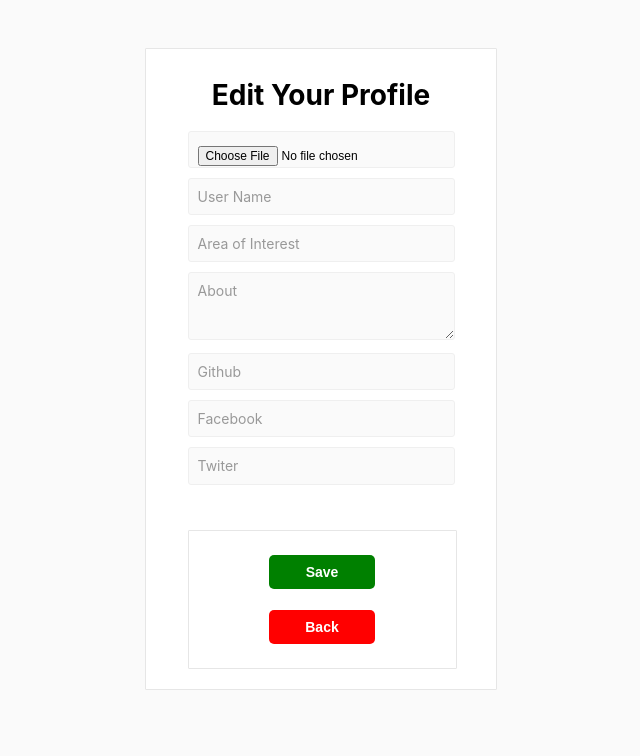
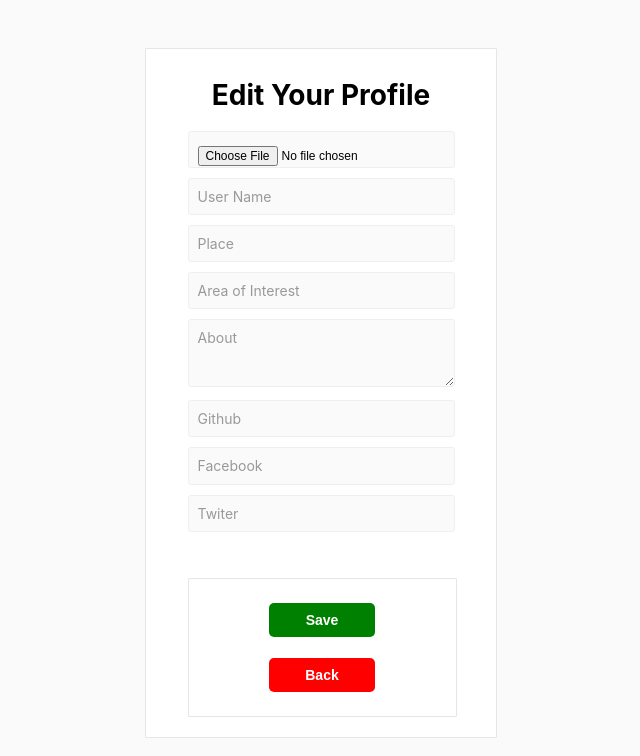
Before and after one commit to Rajeshkumar02/just_do_it, a React (Create React App) app: page /editprofile in a window 1280 px wide. Shown: the top 756 px of the page, without its empty margins (319-959 px from the left). Built offline with nearby package versions, Linux system fonts and the light colour scheme; no server answers.

Commit message:
place update in profile

```diff
--- a/src/components/Card.js
+++ b/src/components/Card.js
@@ -12,6 +12,7 @@ function Card() {
   const [error, setError] = useState([]);
   const [imgURL,setImgURL] = useState("");
   const [name,setName] = useState("");
+  const [place,setPlace] = useState("");
   const [about,setAbout] = useState("");
   const [aoi,setAoi] = useState("");
   const [twitter,setTwitter] = useState("");
@@ -22,6 +23,7 @@ function Card() {
     firebaseApp.firestore().collection(currentUser.uid).doc("profile").get().then((doc) => {
       setImgURL( doc.data().AvatarURL);
       setName(doc.data().Username);
+      setPlace(doc.data().Place);
       setAbout(doc.data().About);
       setAoi(doc.data().AreaofInterest);
       setTwitter(doc.data().Twitter);
@@ -38,7 +40,7 @@ function Card() {
       <Link to="/editprofile"><span className="pro">✎ Edit</span></Link>
         <img className="round" src={imgURL} alt="user" />
         <h3>{name}</h3>
-        <h6>New York</h6>
+        <h6>{place}</h6>
         <p>{aoi}</p>
         <p><SocialIcon url={github} />&nbsp;&nbsp;<SocialIcon url={facebook} />&nbsp;&nbsp;<SocialIcon url={twitter} /></p>
         <div className="About">
--- a/src/components/EditProfile.js
+++ b/src/components/EditProfile.js
@@ -10,6 +10,7 @@ function EditProfile() {
     const [image,setImage] = useState();
     const { currentUser } = useContext(AuthContext);
     const [name,setName] = useState("");
+    const [place,setPlace] = useState("");
     const [aoi,setAoi] = useState("");
     const [about,setAbout] = useState("");
     const [github,setGithub] = useState("");
@@ -41,6 +42,14 @@ function EditProfile() {
         if(name){
             firestore.set({Username:name},{merge:true}).then(() => {
                 alert("username changed");
+            }).catch((err) => {
+                setError(err.message);
+            })
+
+        }
+        if(place){
+            firestore.set({Place:place},{merge:true}).then(() => {
+                alert("place changed");
             }).catch((err) => {
                 setError(err.message);
             })
@@ -107,6 +116,10 @@ function EditProfile() {
                         <label htmlfor="username">User Name</label>
                     </div>
                     <div className="field">
+                        <input id="username" name="emailAdress" type="name" placeholder="email" onChange={(e)=>setPlace(e.target.value)}/>
+                        <label htmlfor="username">Place</label>
+                    </div>
+                    <div className="field">
                         <input id="username" name="username" type="name" placeholder="username" onChange={(e)=>setAoi(e.target.value)}/>
                         <label htmlfor="username">Area of Interest</label>
                     </div>
```
